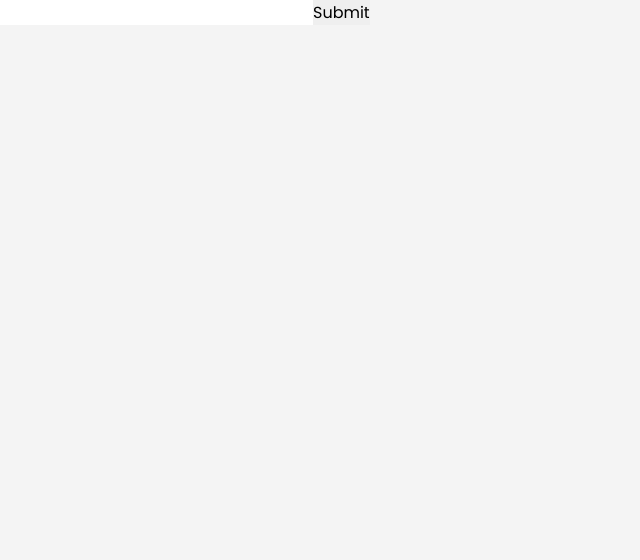
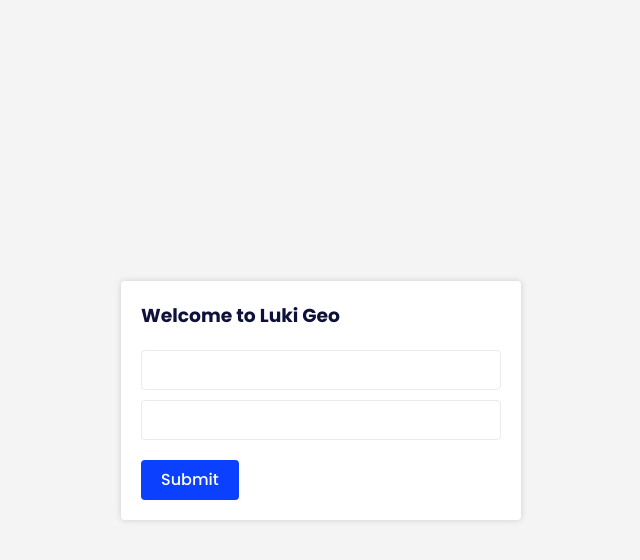
Before and after one commit to lukasalvarezdev/luki-geo, a Next.js app: page /login in a window 1280 px wide. Shown: the top 560 px of the page, without its empty margins (319-959 px from the left). Built offline with nearby package versions, Linux system fonts and the light colour scheme.

Commit message:
style login page

```diff
--- a/src/components/header.tsx
+++ b/src/components/header.tsx
@@ -52,7 +52,7 @@ const ContextMenu = () => {
   const { logout } = useAuthContext()
 
   return (
-    <div className="context-menu normal-shadow border-radius-primary">
+    <div className="context-menu normal-shadow border-radius-primary pointer">
       <p
         onClick={e => {
           e.preventDefault()
@@ -74,6 +74,7 @@ const StyledNavMenu = styled.div`
     right: 0;
     width: 100%;
     max-width: 150px;
+    z-index: 1000;
   }
 
   svg {
--- a/src/components/protected-route.tsx
+++ b/src/components/protected-route.tsx
@@ -9,7 +9,7 @@ export const AuthApp = ({ children }: { children: React.ReactNode }) => {
   const { isAuth, status } = useAuthContext()
 
   React.useEffect(() => {
-    if (!isAuth && status === 'resolved') push('/')
+    if (!isAuth && status === 'resolved') push('/login')
   }, [isAuth, push, status])
 
   return (
--- a/src/hooks/use-auth.ts
+++ b/src/hooks/use-auth.ts
@@ -25,7 +25,7 @@ export function useAuthentication() {
 
   const initAuthentication = React.useCallback(async (): Promise<void> => {
     getUser()
-  }, [dispatch, getUser])
+  }, [getUser])
 
   function logout() {
     dispatch({ status: 'resolved', isAuth: false, user: {} })
--- a/src/pages/login.tsx
+++ b/src/pages/login.tsx
@@ -3,6 +3,7 @@ import { useAuthContext } from 'auth-context/store'
 import { useFetch } from 'hooks'
 import { useRouter } from 'next/dist/client/router'
 import * as React from 'react'
+import styled from 'styled-components'
 
 export default function LoginPage() {
   return <LoginForm />
@@ -49,16 +50,35 @@ const LoginForm = () => {
   }
 
   return (
-    <form onSubmit={handleSubmit}>
+    <StyledLogin className="d-f center-f ">
+      <form
+        onSubmit={handleSubmit}
+        className="bg-white normal-shadow border-radius-primary p-20"
+      >
+        <h3 className="mb-20">Welcome to Luki Geo</h3>
+
+        <div className="form-field mb-10">
           <input type="text" value={userInfo.email} onChange={handleChange} name="email" />
+        </div>
+        <div className="form-field mb-20">
           <input
             type="password"
             value={userInfo.password}
             onChange={handleChange}
             name="password"
           />
+        </div>
         {error}
-      <button>Submit</button>
+        <button className="btn-primary">Submit</button>
       </form>
+    </StyledLogin>
   )
 }
+
+const StyledLogin = styled.div`
+  height: 100vh;
+
+  form {
+    width: 400px;
+  }
+`
```
Lines whose indentation alone changed are shown as unchanged.
